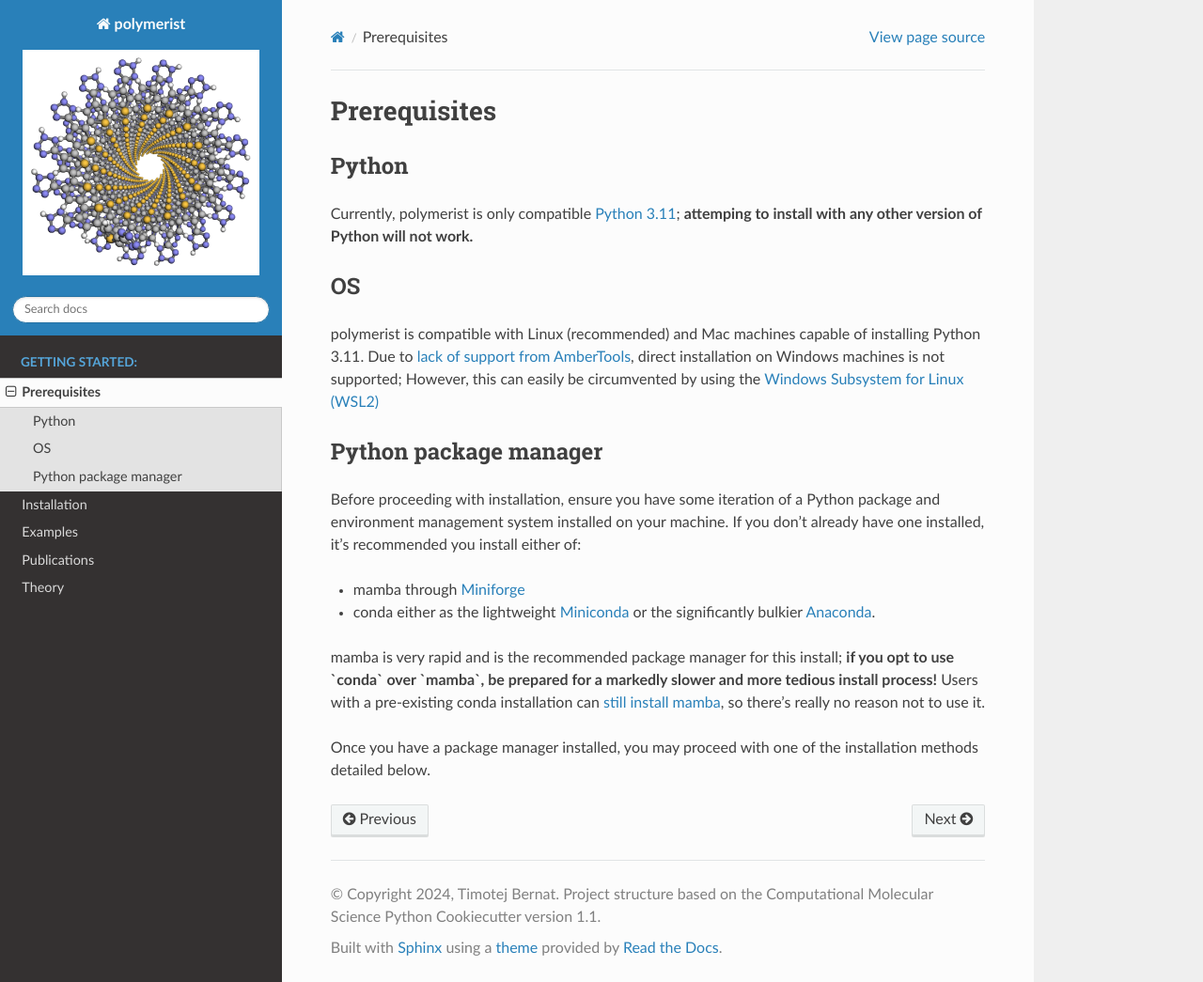
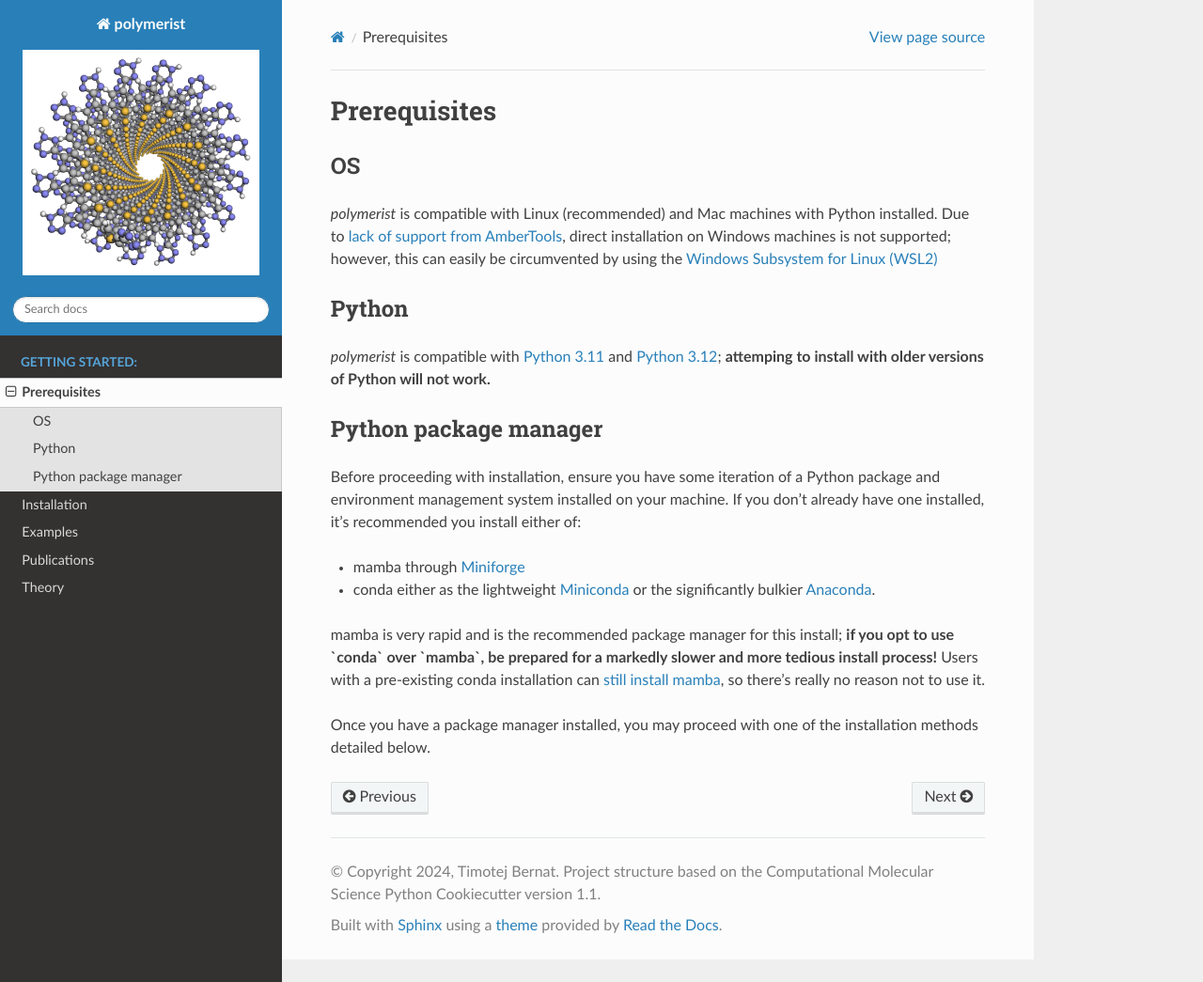
Before and after one commit to timbernat/polymerist, a Sphinx documentation site: the page built from docs/prereqs.rst, in a window 1280 px wide and 1045 px high. Shown: the whole window at 94% size. Built offline with Sphinx 7.4.7 and the Read the Docs theme 3.1.0, drawn with Linux system fonts in a browser that asks for light colours; the version number could not be read and is left out.

Commit message:
Updated Python prereqs to include 3.12

```diff
--- a/docs/prereqs.rst
+++ b/docs/prereqs.rst
@@ -1,16 +1,17 @@
 Prerequisites
 =============
 
+OS
+--
+`polymerist` is compatible with Linux (recommended) and Mac machines with Python installed.
+Due to `lack of support from AmberTools <https://ambermd.org/InstWindows.php>`_, direct installation on Windows machines is not supported;
+however, this can easily be circumvented by using the `Windows Subsystem for Linux (WSL2) <https://learn.microsoft.com/en-us/windows/wsl/install>`_
+
 Python
 ------
-Currently, polymerist is only compatible `Python 3.11 <https://www.python.org/downloads/release/python-3110/>`_;
-**attemping to install with any other version of Python will not work.**
-
-OS
---
-polymerist is compatible with Linux (recommended) and Mac machines capable of installing Python 3.11.
-Due to `lack of support from AmberTools <https://ambermd.org/InstWindows.php>`_, direct installation on Windows machines is not supported;
-However, this can easily be circumvented by using the `Windows Subsystem for Linux (WSL2) <https://learn.microsoft.com/en-us/windows/wsl/install>`_
+`polymerist` is compatible with `Python 3.11 <https://www.python.org/downloads/release/python-31115/>`_ and
+`Python 3.12 <https://www.python.org/downloads/release/python-31213/>`_;
+**attemping to install with older versions of Python will not work.**
 
 Python package manager
 ----------------------
```
